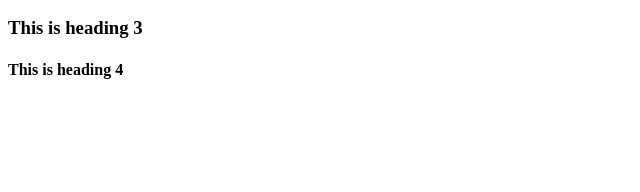
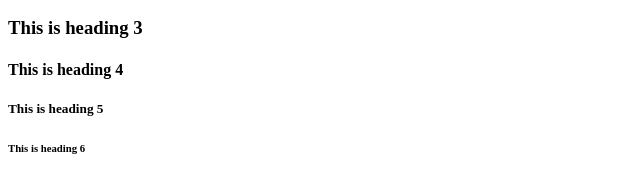
Before and after one commit to charles1546/introduction_to_git_hub, a plain HTML site: page index.html in a window 1280 px wide. Shown: the part 96-288 px from the top of the page, without its empty margins (0-640 px from the left). Drawn offline with Linux system fonts and the light colour scheme.

Commit message:
Adding heading 5 and heading 6

```diff
--- a/index.html
+++ b/index.html
@@ -8,5 +8,7 @@
                           <h2>This is heading 2</h2>
                           <h3>This is heading 3</h3>
                           <h4>This is heading 4</h4>
+                          <h5>This is heading 5</h5>
+                          <h6>This is heading 6</h6>
                  </body>
 </html>
```
